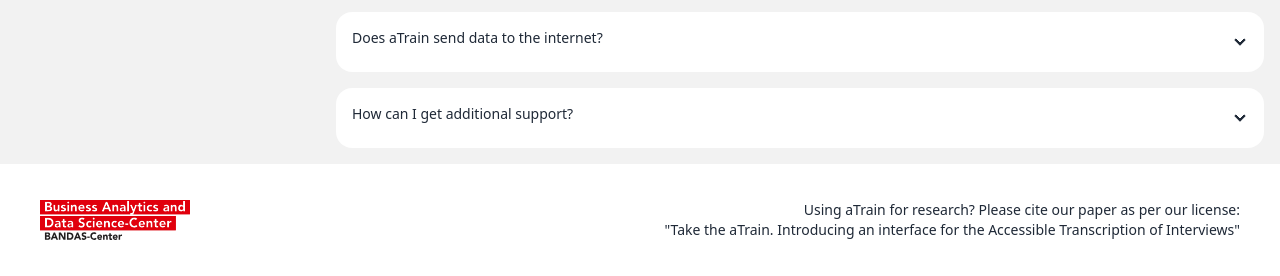
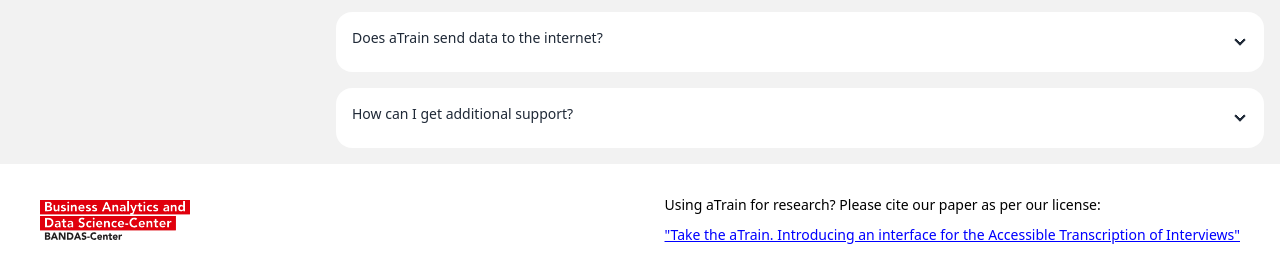
Before and after one commit to JuergenFleiss/aTrain, a Flask app: page /faq in a window 1280 px wide. Shown: the part 752-1028 px from the top of the page. Run offline with Flask 3, Linux system fonts and the light colour scheme; parts of the project's set-up code (start-up, migrations or seed data) failed here and were passed over.

Commit message:
adjust footer for hyperlink

```diff
--- a/aTrain/templates/layout/footer.html
+++ b/aTrain/templates/layout/footer.html
@@ -1,7 +1,10 @@
-<footer class="h-28 footer px-10 bg-base-100 flex justify-between items-center" >
+<footer class="h-28 footer px-10 bg-base-100 flex justify-between items-center">
   <img src="static/images/BANDAS_Logo.svg" alt="BANDAS-Logo" height="50" width="150">
-  <div class="text-right">
-    <a href="https://www.sciencedirect.com/science/article/pii/S2214635024000066" target="_blank">Using aTrain for research? Please cite our paper as per our license:
-    <br>"Take the aTrain. Introducing an interface for the Accessible Transcription of Interviews"</a>
+  <div class="text-right flex flex-col items-end">
+    <span style="color: black; margin-bottom: 2px;">Using aTrain for research? Please cite our paper as per our license:</span>
+    <a href="https://www.sciencedirect.com/science/article/pii/S2214635024000066?via%3Dihub" target="_blank"
+       style="color: blue; text-decoration: underline;">
+       "Take the aTrain. Introducing an interface for the Accessible Transcription of Interviews"
+    </a>
   </div>
 </footer>
```
